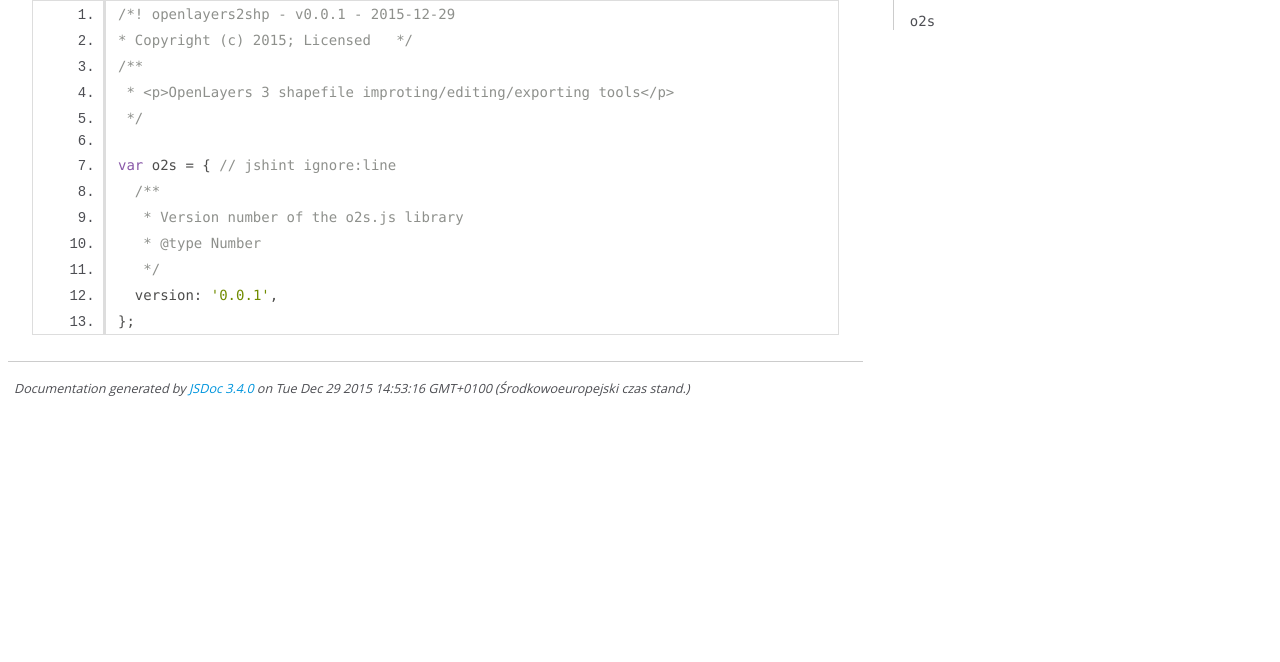
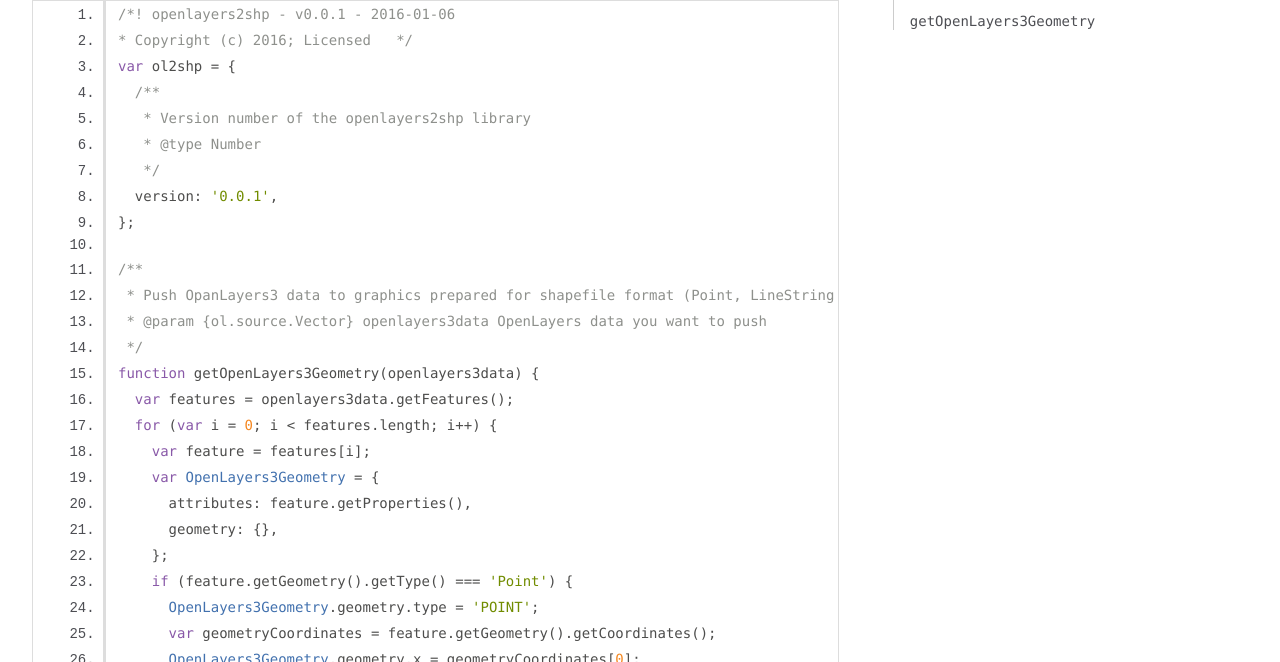
Before and after one commit to lol2x/OpenLayers3-to-shapefile, a website: page doc/openlayers2shp.js.html in a window 1280 px wide. Shown: the part 138-800 px from the top of the page. Drawn offline with Linux system fonts and the light colour scheme.

Commit message:
added src gitignore libraries (with openlayers.js to get function names) gruntfile.js update

```diff
--- a/Gruntfile.js
+++ b/Gruntfile.js
@@ -19,7 +19,8 @@ grunt.initConfig({
             dist: {
                 nonull: true,
                 src: [
-                    'src/<%= pkg.name %>.js'
+                    'src/<%= pkg.name %>.js',
+                    'src/data/OpenLayers3.js'
                 ],
                 dest: 'dist/<%= pkg.name %>.js'
             },
--- a/doc/openlayers2shp.js.html
+++ b/doc/openlayers2shp.js.html
@@ -26,19 +26,45 @@
 
     <section>
         <article>
-            <pre class="prettyprint source linenums"><code>/*! openlayers2shp - v0.0.1 - 2015-12-29
-* Copyright (c) 2015; Licensed   */
-/**
- * &lt;p>OpenLayers 3 shapefile improting/editing/exporting tools&lt;/p>
- */
-
-var o2s = { // jshint ignore:line
+            <pre class="prettyprint source linenums"><code>/*! openlayers2shp - v0.0.1 - 2016-01-06
+* Copyright (c) 2016; Licensed   */
+var ol2shp = {
   /**
-   * Version number of the o2s.js library
+   * Version number of the openlayers2shp library
    * @type Number
    */
   version: '0.0.1',
 };
+
+/**
+ * Push OpanLayers3 data to graphics prepared for shapefile format (Point, LineString and Polygon)
+ * @param {ol.source.Vector} openlayers3data OpenLayers data you want to push
+ */
+function getOpenLayers3Geometry(openlayers3data) {
+  var features = openlayers3data.getFeatures();
+  for (var i = 0; i &lt; features.length; i++) {
+    var feature = features[i];
+    var OpenLayers3Geometry = {
+      attributes: feature.getProperties(),
+      geometry: {},
+    };
+    if (feature.getGeometry().getType() === 'Point') {
+      OpenLayers3Geometry.geometry.type = 'POINT';
+      var geometryCoordinates = feature.getGeometry().getCoordinates();
+      OpenLayers3Geometry.geometry.x = geometryCoordinates[0];
+      OpenLayers3Geometry.geometry.y = geometryCoordinates[1];
+      this._pointgraphics.push(OpenLayers3Geometry);
+    } else if (feature.getGeometry().getType() === 'LineString') {
+      OpenLayers3Geometry.geometry.type = 'POLYLINE';
+      OpenLayers3Geometry.geometry.paths = feature.getGeometry().getCoordinates();
+      this._polylinegraphics.push(OpenLayers3Geometry);
+    } else if (feature.getGeometry().getType() === 'Polygon') {
+      OpenLayers3Geometry.geometry.type = 'POLYGON';
+      OpenLayers3Geometry.geometry.rings = feature.getGeometry().getCoordinates(false);
+      this._polygongraphics.push(OpenLayers3Geometry);
+    }
+  }
+}
 </code></pre>
         </article>
     </section>
@@ -49,13 +75,13 @@ var o2s = { // jshint ignore:line
 </div>
 
 <nav>
-    <h2><a href="index.html">Home</a></h2><h3>Global</h3><ul><li><a href="global.html#o2s">o2s</a></li></ul>
+    <h2><a href="index.html">Home</a></h2><h3>Global</h3><ul><li><a href="global.html#getOpenLayers3Geometry">getOpenLayers3Geometry</a></li></ul>
 </nav>
 
 <br class="clear">
 
 <footer>
-    Documentation generated by <a href="https://github.com/jsdoc3/jsdoc">JSDoc 3.4.0</a> on Tue Dec 29 2015 14:53:16 GMT+0100 (Środkowoeuropejski czas stand.)
+    Documentation generated by <a href="https://github.com/jsdoc3/jsdoc">JSDoc 3.4.0</a> on Wed Jan 06 2016 04:52:06 GMT+0100 (Środkowoeuropejski czas stand.)
 </footer>
 
 <script> prettyPrint(); </script>
```
Also changed, not shown: doc/global.html (+75 -6 lines), doc/index.html (+2 -2 lines), src/openlayers2shp.js (added, +7 -0 lines), dist/openlayers2shp.js, dist/openlayers2shp.min.js, 1 other file.
